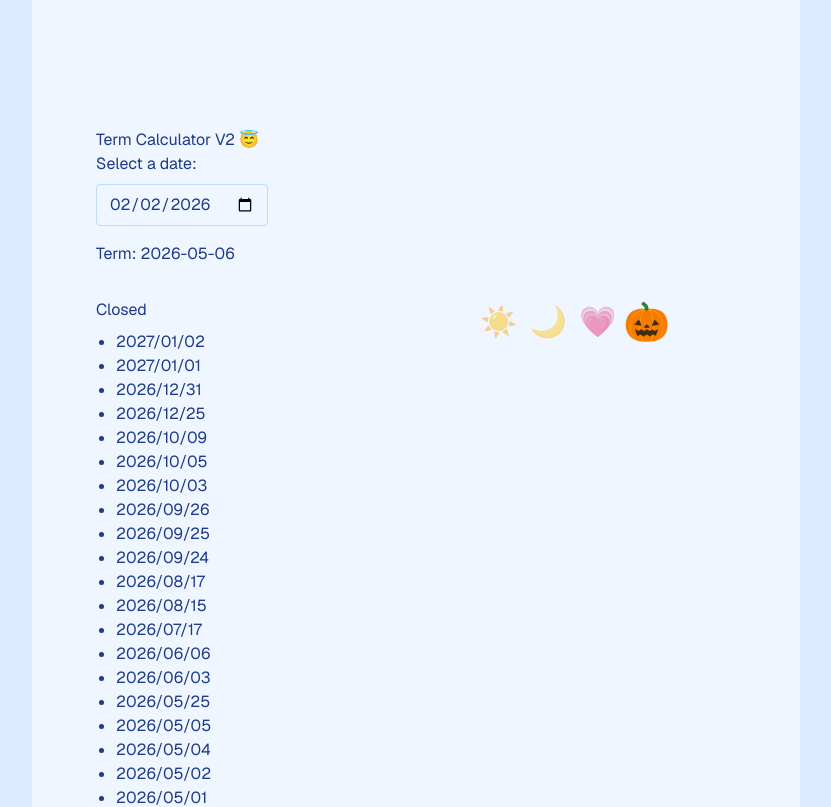
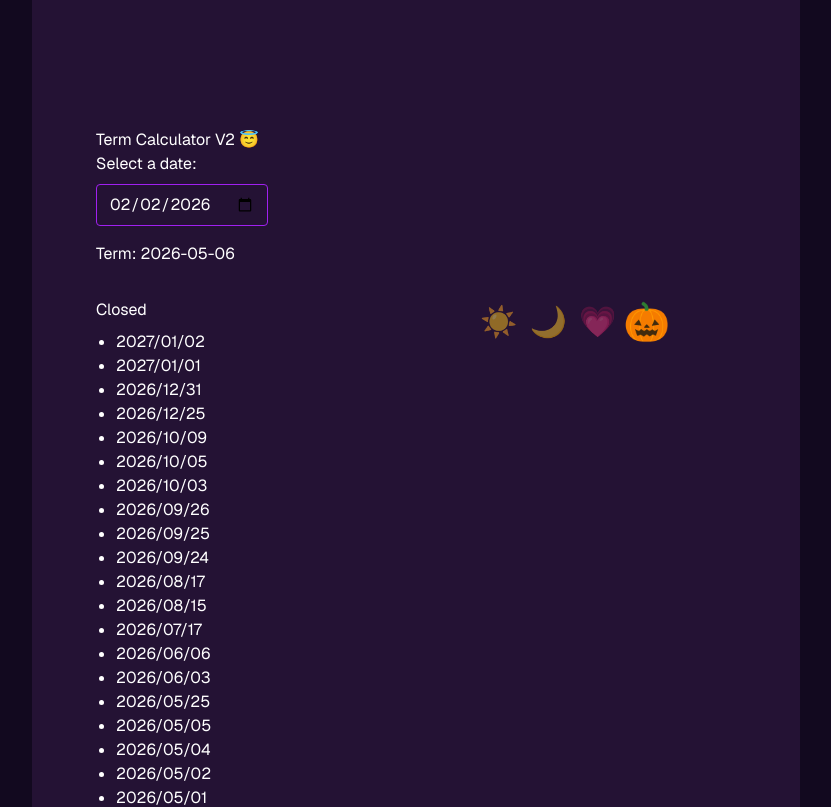
Before and after one commit to summerydev/termcalculator.v2, a Next.js app: page / in a window 1280 px wide. Shown: the top 807 px of the page, without its empty margins (224-1055 px from the left). Built offline with nearby package versions, Linux system fonts and the light colour scheme.

Commit message:
feat: update default theme colors for improved aesthetics

```diff
--- a/app/globals.css
+++ b/app/globals.css
@@ -2,19 +2,19 @@
 
 /* 기본값 */
 :root {
-  --background: #dbeafe;
-  --foreground: #1e3a8a;
+  --background: #12091F;
+  --foreground: #FFF4E6;
 
-  --card-background: #eff6ff;
-  --card-foreground: #1e3a8a;
+  --card-background: #241234;
+  --card-foreground: #FFFFFF;
 
-  --border: #bfdbfe;
+  --border: #A020F0;
 
-  --muted: #3b82f6;
-  --muted-light: #93c5fd;
+  --muted: #FF6B00;
+  --muted-light: #FFB347;
 
-  --soon-background: #bfdbfe;
-  --soon-foreground: #1e40af;
+  --soon-background: #4A1B68;
+  --soon-foreground: #FFB347;
 }
 html[data-theme="light"] {
   --background: #f4f4f5;
```
